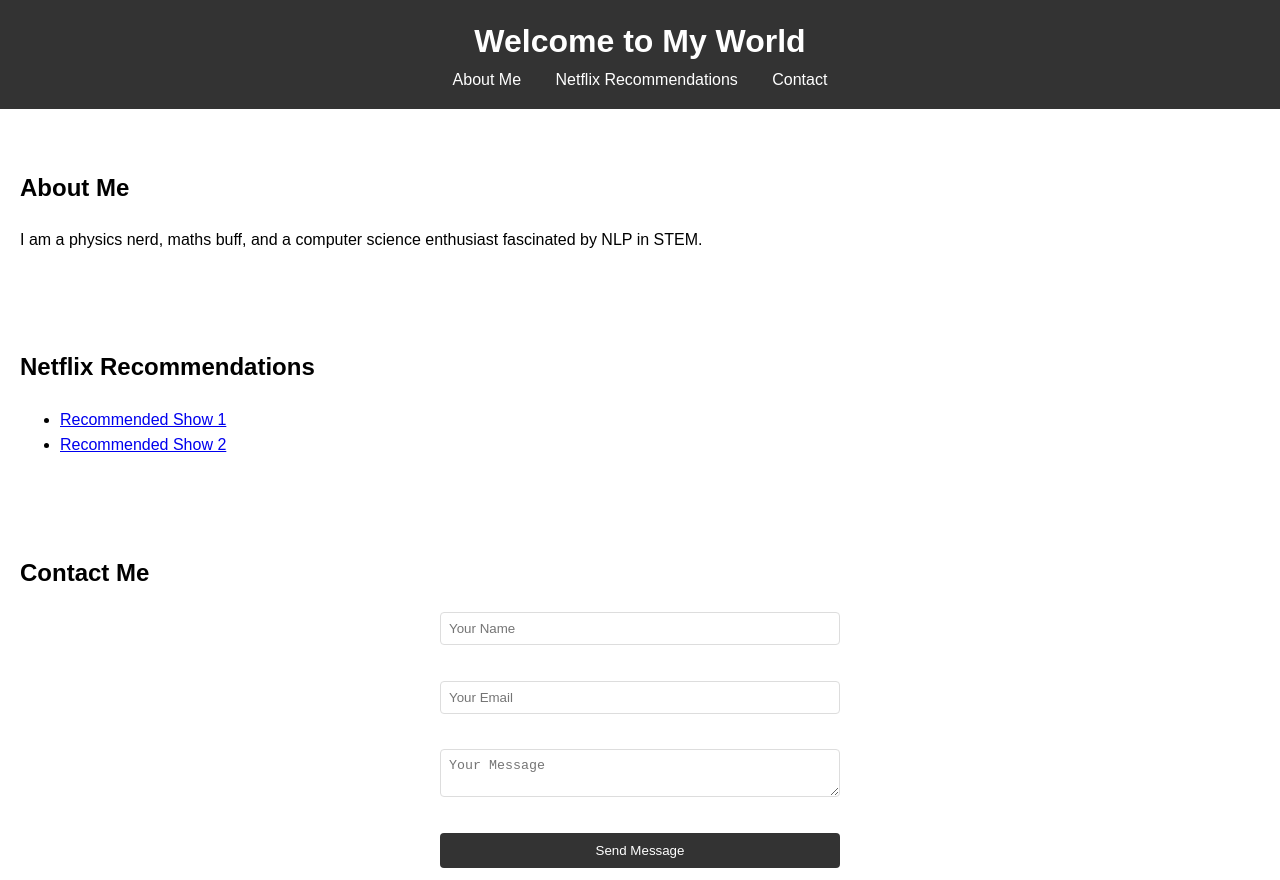
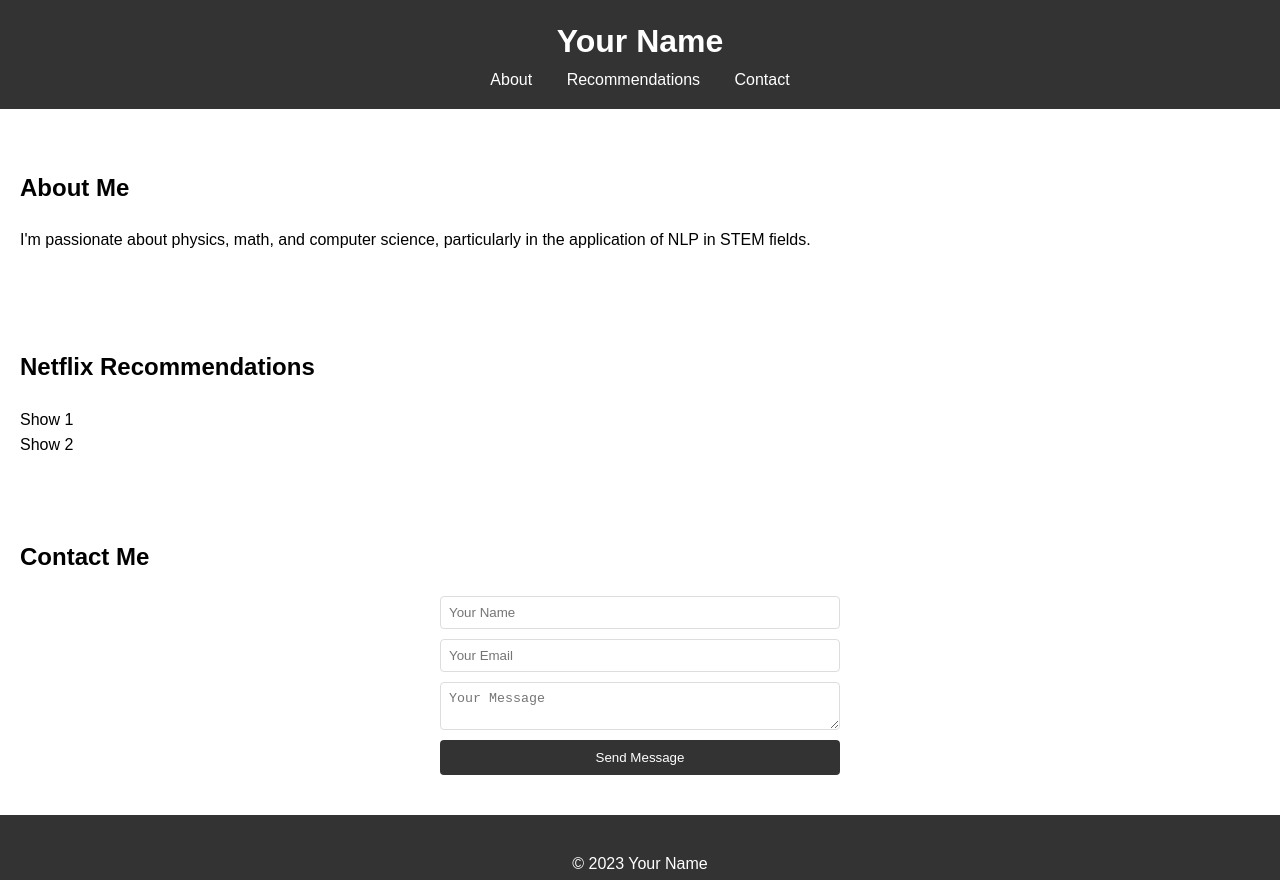
Before and after one commit to junaidjmomin/junaidmomin.github.io, a plain HTML site: page index.html in a window 1280 px wide. Shown: the top 880 px of the page. Drawn offline with Linux system fonts and the light colour scheme.

Commit message:
Update index.html

```diff
--- a/index.html
+++ b/index.html
@@ -2,47 +2,59 @@
 <html lang="en">
 <head>
     <meta charset="UTF-8">
-    <title>Your Portfolio</title>
+    <meta name="viewport" content="width=device-width, initial-scale=1.0">
+    <title>Your Advanced Portfolio</title>
     <link rel="stylesheet" href="style.css">
 </head>
 <body>
     <header>
-        <h1>Welcome to My World</h1>
+        <div class="container header-inner">
+            <h1>Your Name</h1>
             <nav>
-            <a href="#about-me">About Me</a>
-            <a href="#netflix-recommendations">Netflix Recommendations</a>
+                <a href="#about">About</a>
+                <a href="#recommendations">Recommendations</a>
                 <a href="#contact">Contact</a>
             </nav>
+        </div>
     </header>
 
     <main>
-        <section id="about-me">
+        <section id="about" class="info-section">
+            <div class="container">
                 <h2>About Me</h2>
-            <p>I am a physics nerd, maths buff, and a computer science enthusiast fascinated by NLP in STEM.</p>
+                <p>I'm passionate about physics, math, and computer science, particularly in the application of NLP in STEM fields.</p>
+            </div>
         </section>
 
-        <section id="netflix-recommendations">
+        <section id="recommendations" class="info-section bg-alt">
+            <div class="container">
                 <h2>Netflix Recommendations</h2>
-            <ul>
-                <!-- Add your recommendations here -->
-                <li><a href="https://www.netflix.com/title/YOUR_TITLE">Recommended Show 1</a></li>
-                <li><a href="https://www.netflix.com/title/YOUR_TITLE">Recommended Show 2</a></li>
-            </ul>
+                <div class="recommendations-grid">
+                    <!-- Placeholder for recommendations -->
+                    <div class="recommendation-item">Show 1</div>
+                    <div class="recommendation-item">Show 2</div>
+                    <!-- Add more recommendations here -->
+                </div>
+            </div>
         </section>
 
-        <section id="contact">
+        <section id="contact" class="info-section">
+            <div class="container">
                 <h2>Contact Me</h2>
                 <form id="contact-form">
-                <input type="text" id="name" name="name" placeholder="Your Name" required><br>
-                <input type="email" id="email" name="email" placeholder="Your Email" required><br>
-                <textarea id="message" name="message" placeholder="Your Message" required></textarea><br>
+                    <input type="text" id="name" name="name" placeholder="Your Name" required>
+                    <input type="email" id="email" name="email" placeholder="Your Email" required>
+                    <textarea id="message" name="message" placeholder="Your Message" required></textarea>
                     <button type="submit">Send Message</button>
                 </form>
+            </div>
         </section>
     </main>
 
     <footer>
+        <div class="container">
             <p>© 2023 Your Name</p>
+        </div>
     </footer>
 
     <script src="script.js"></script>
```
Lines whose indentation alone changed are shown as unchanged.
